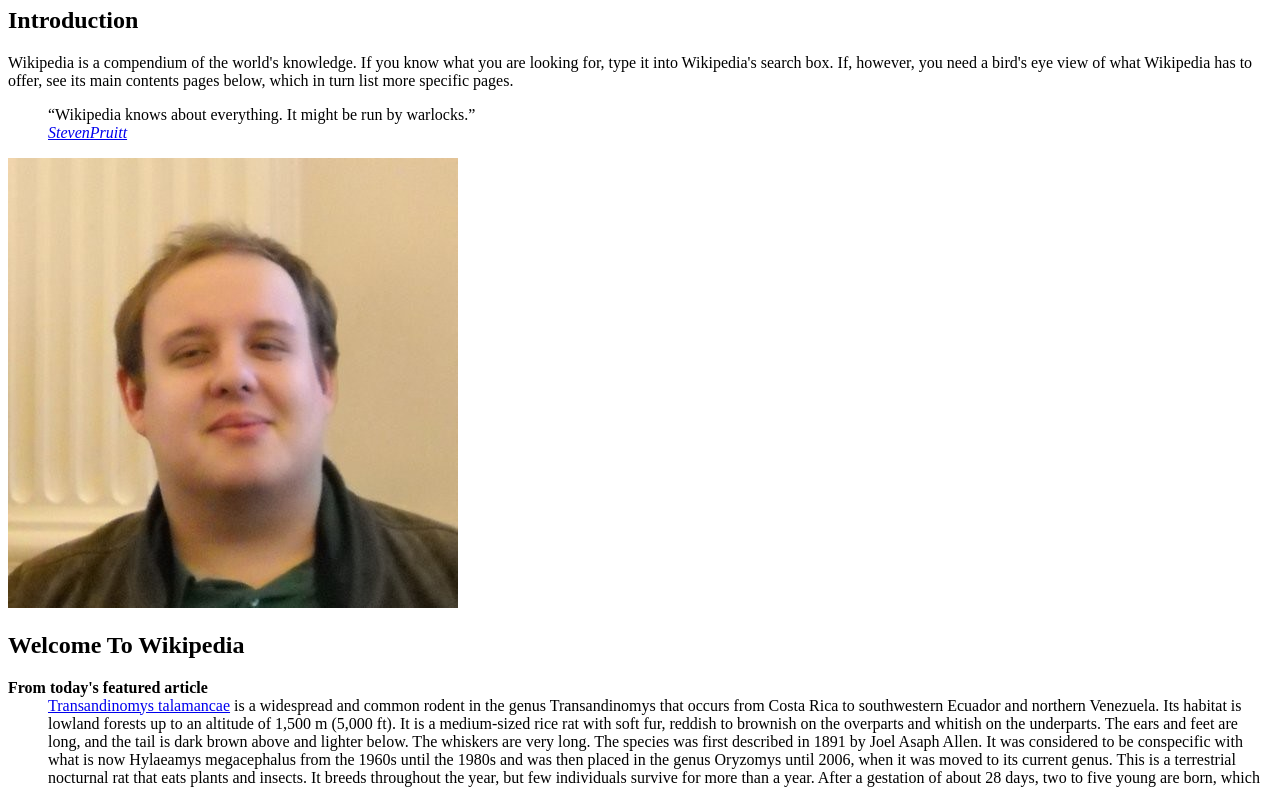
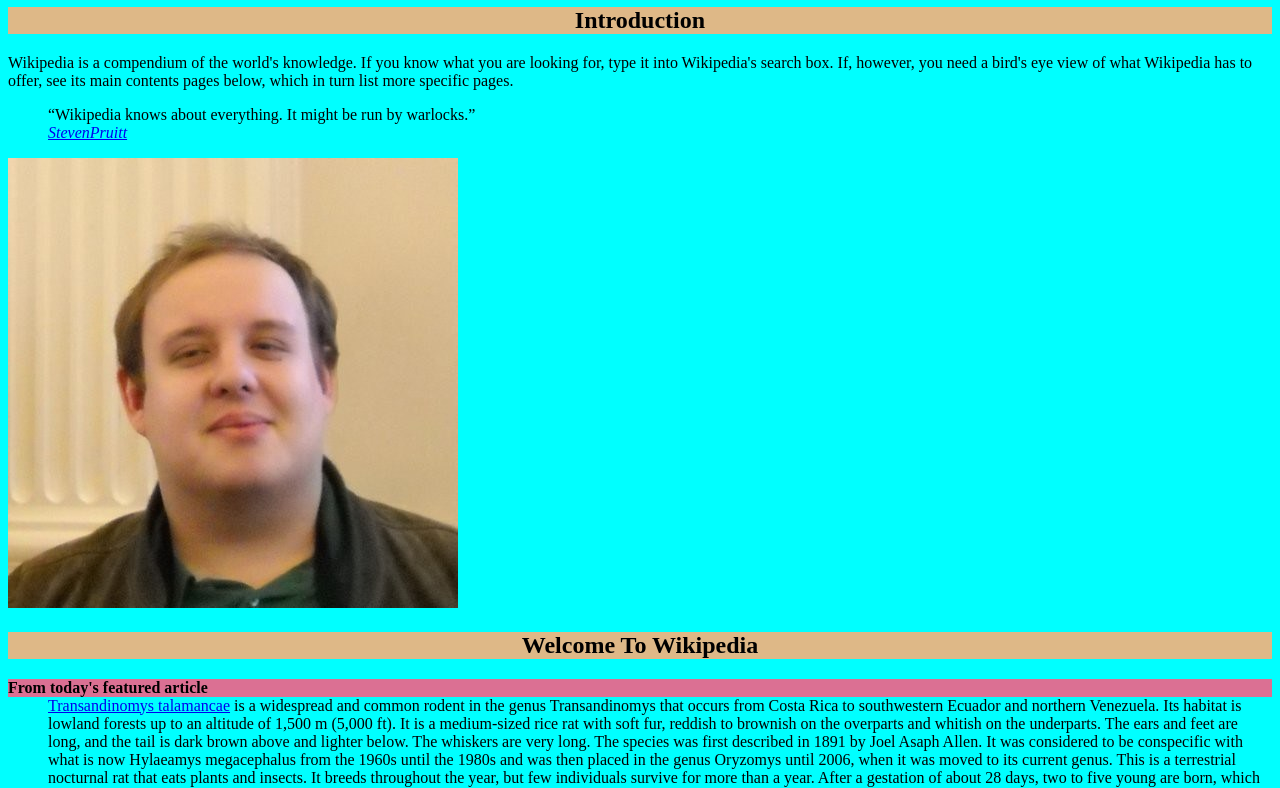
Before and after one commit to Naveen-Koul/myfirstpage, a plain HTML site: page index.html in a window 1280 px wide. Shown: the part 73-861 px from the top of the page. Drawn offline with Linux system fonts and the light colour scheme.

Commit message:
Added Css

```diff
--- /dev/null
+++ b/css/style.css
@@ -0,0 +1,16 @@
+body{
+    background-color: aqua;
+}
+
+h1{
+    background-color: blueviolet;
+    text-align: center;
+}
+h2{
+    background-color: burlywood;
+    text-align: center;
+}
+
+dt{
+    background-color: palevioletred;
+}
--- a/index.html
+++ b/index.html
@@ -2,6 +2,7 @@
 <html lang="en">
     <head>
         <title>Wikipedia</title>
+        <link rel="Stylesheet" href="css/style.css">
     </head>
     <body>
         <header><h1>Wikipedia</h1></header>
```
